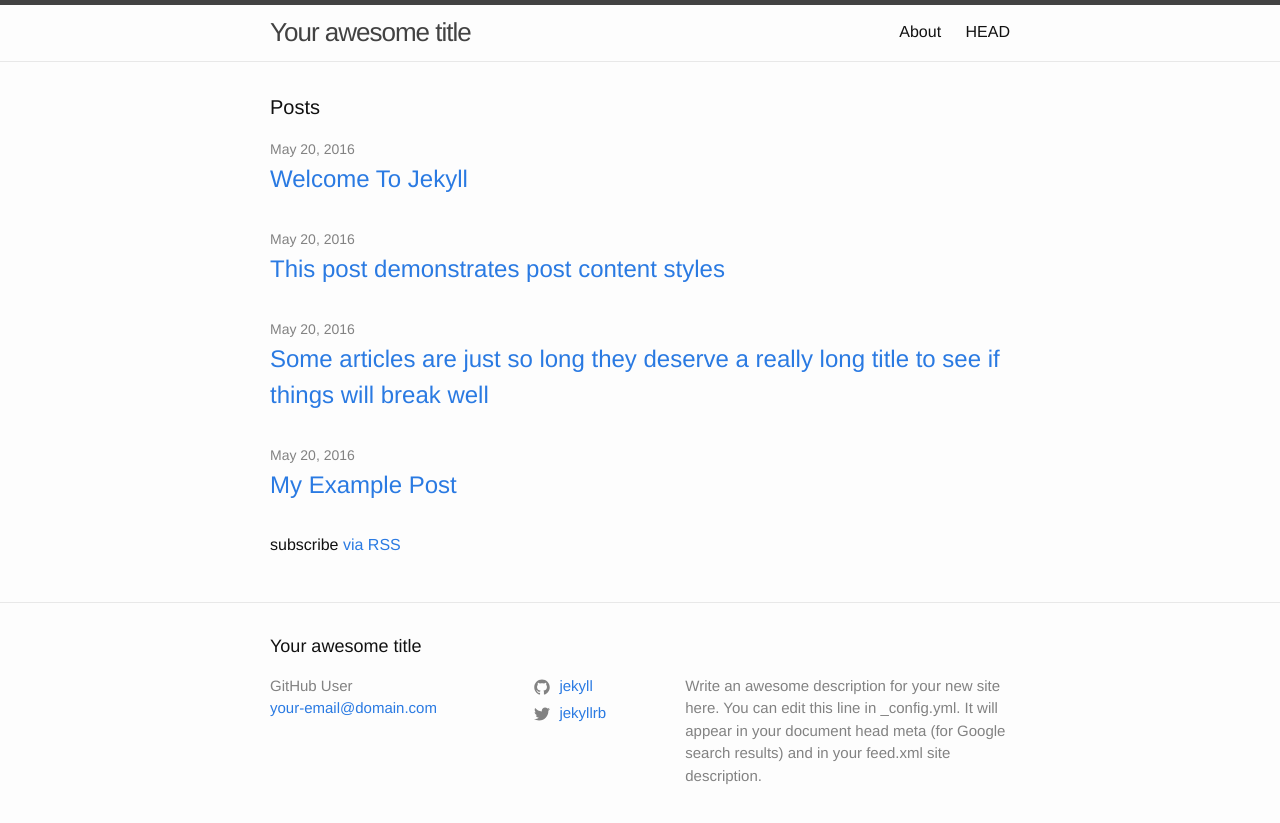
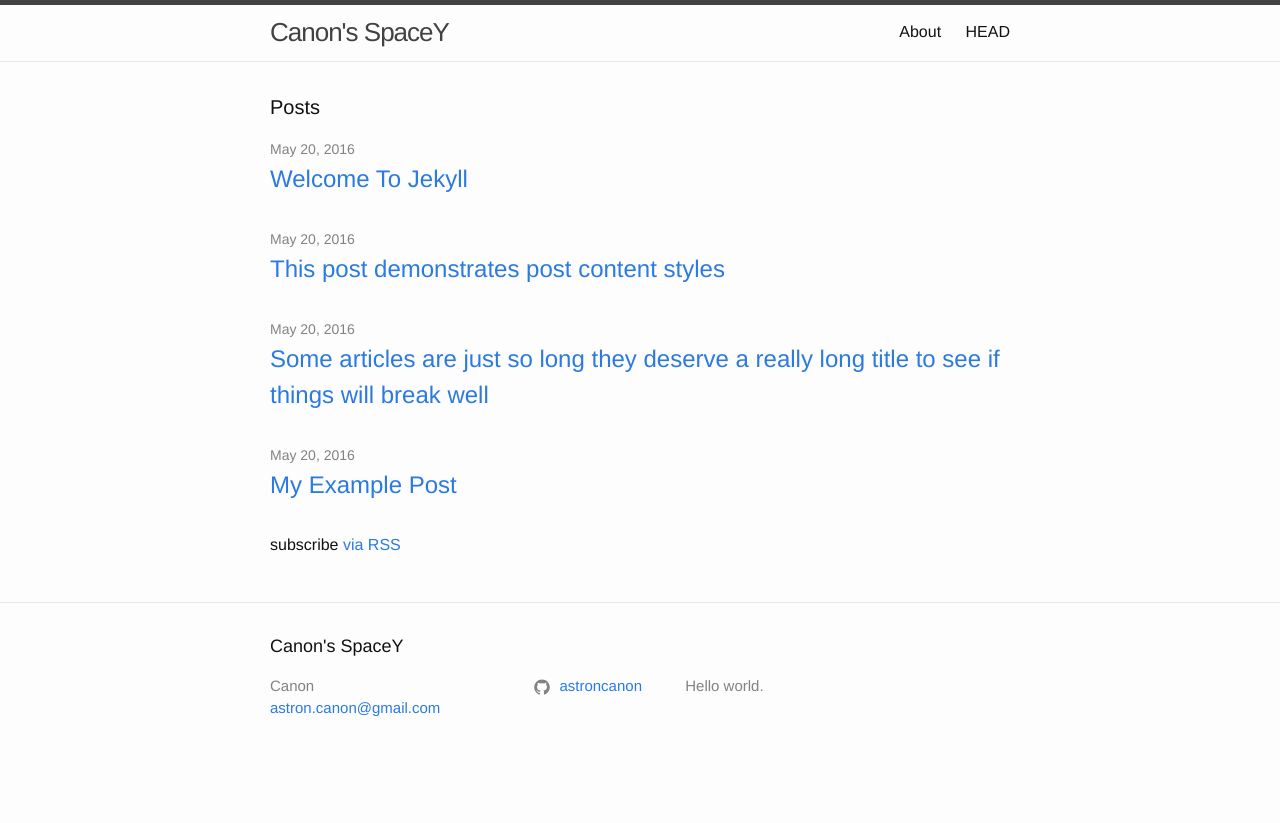
Before and after one commit to astroncanon/astroncanon.github.io, a Jekyll site: the page built from index.md, in a window 1280 px wide. Shown: the top 823 px of the page. Built offline with Jekyll 4.4.1, drawn with Linux system fonts in a browser that asks for light colours.

Commit message:
Update _config.yml

```diff
--- a/_config.yml
+++ b/_config.yml
@@ -1,13 +1,11 @@
-title: Your awesome title
-author: GitHub User
-email: your-email@domain.com
+title: Canon's SpaceY
+author: Canon
+email: astron.canon@gmail.com
 description: > # this means to ignore newlines until "baseurl:"
-  Write an awesome description for your new site here. You can edit this
-  line in _config.yml. It will appear in your document head meta (for
-  Google search results) and in your feed.xml site description.
+  Hello world.
 
-twitter_username: jekyllrb
-github_username:  jekyll
+#twitter_username: jekyllrb
+github_username:  astroncanon
 
 # Minima date format
 # refer to http://shopify.github.io/liquid/filters/date/ if you want to customize this
```
